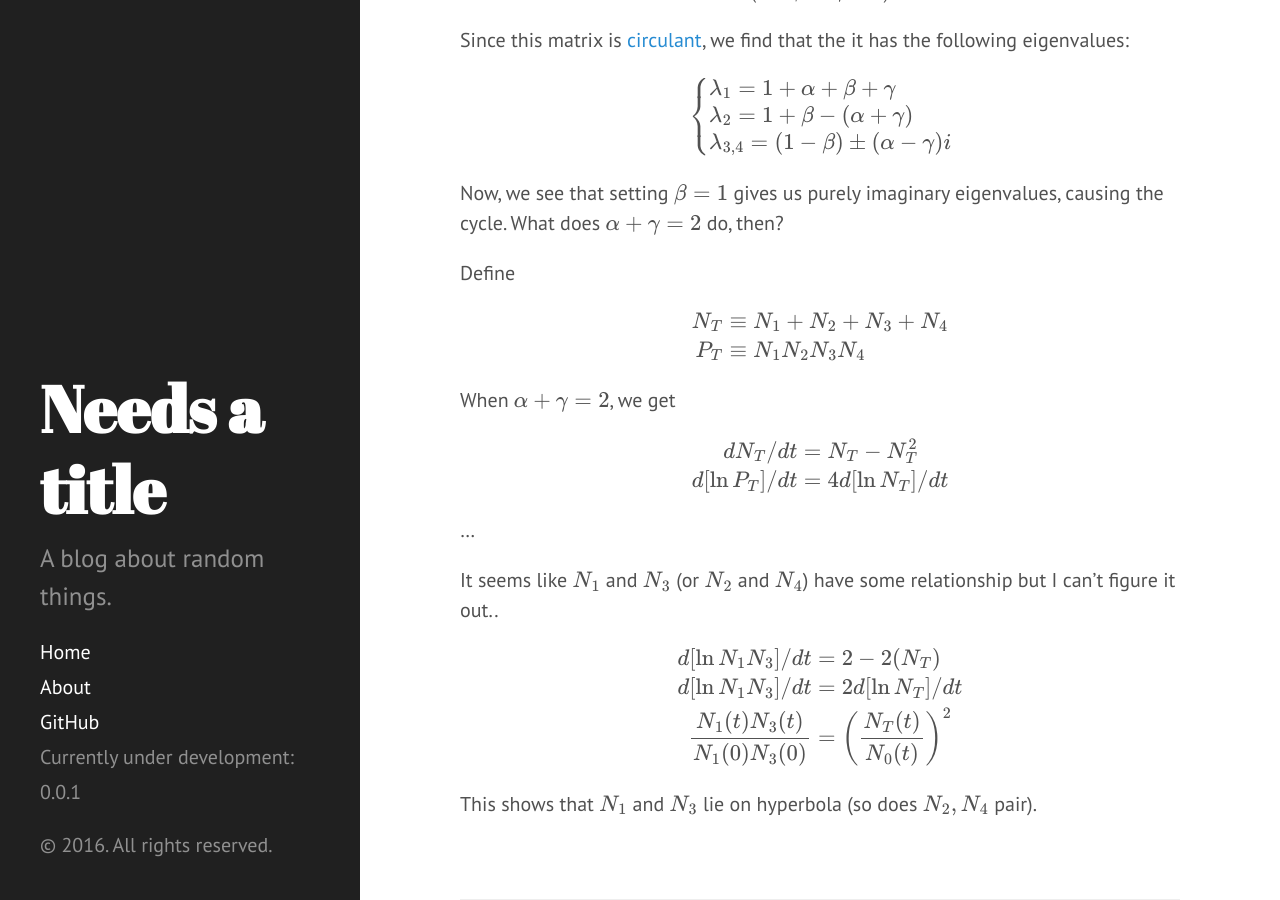
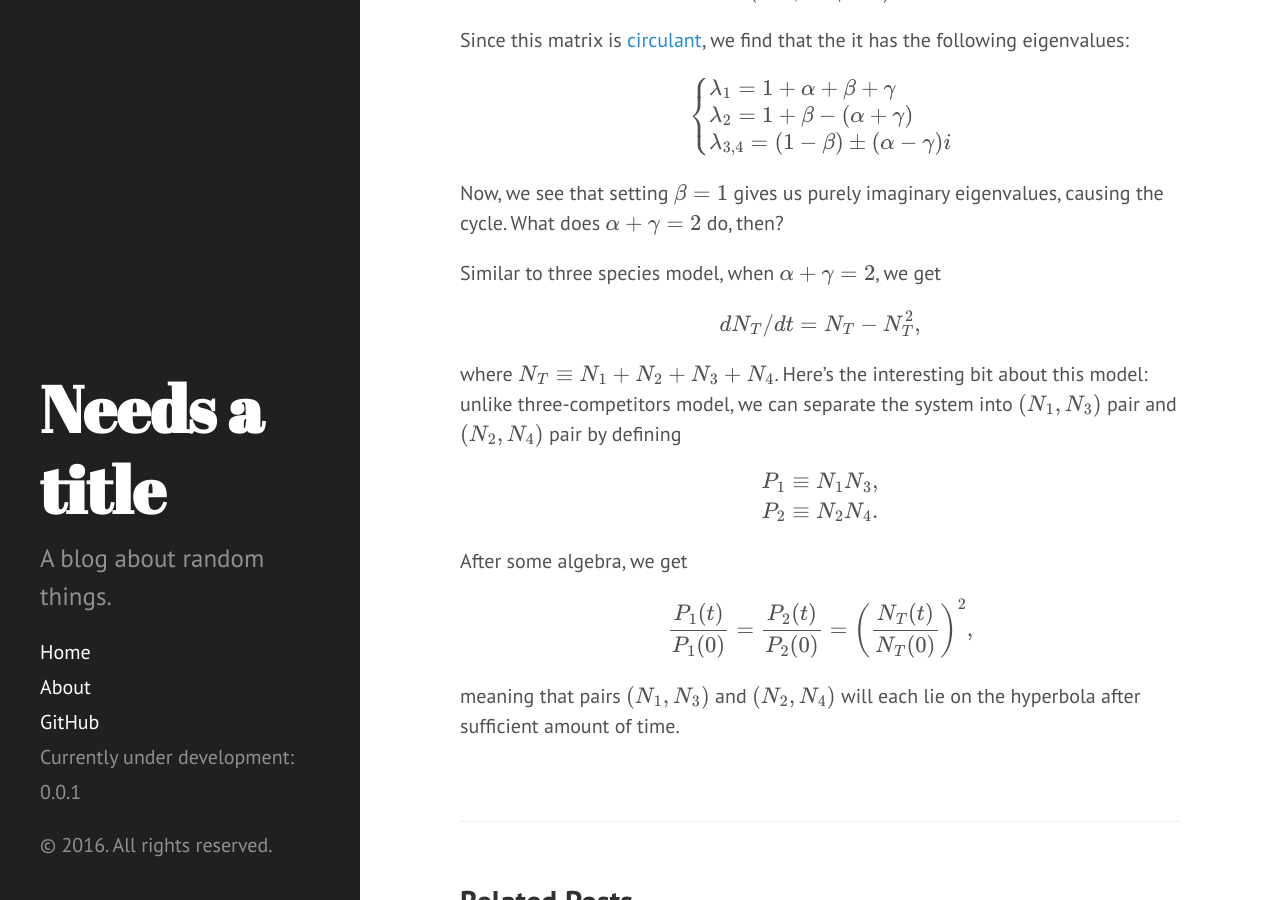
Before and after one commit to parksw3/parksw3.github.io, a Jekyll site: the page built from _posts/2016-10-24-competition-model.md, in a window 1280 px wide and 900 px high, scrolled down 1233 px. Built offline with Jekyll 4.4.1, drawn with Linux system fonts in a browser that asks for light colours; formulas are drawn with MathJax 3.

Commit message:
almost done

```diff
--- a/_posts/2016-10-24-competition-model.md
+++ b/_posts/2016-10-24-competition-model.md
@@ -60,35 +60,27 @@ $$
 
 Now, we see that setting $\beta = 1$ gives us purely imaginary eigenvalues, causing the cycle. What does $\alpha + \gamma = 2$ do, then?
 
-
-Define
+Similar to three species model, when $\alpha + \gamma = 2$, we get
 
 $$
 \begin{aligned}
-N_T &\equiv N_1 + N_2 + N_3 + N_4\\
-P_T &\equiv N_1 N_2 N_3 N_4
+dN_T/dt &= N_T - N_T^2,
 \end{aligned}
 $$
 
-When $\alpha + \gamma = 2$, we get
+where $N_T \equiv N_1 + N_2 + N_3 + N_4$. Here's the interesting bit about this model: unlike three-competitors model, we can separate the system into $(N_1, N_3)$ pair and $(N_2, N_4)$ pair by defining
 
 $$
 \begin{aligned}
-dN_T/dt &= N_T - N_T^2\\
-d[\ln P_T]/dt &= 4 d[\ln N_T]/dt
+P_1 &\equiv N_1 N_3,\\
+P_2 &\equiv N_2 N_4.
 \end{aligned}
 $$
 
-...
-
-It seems like $N_1$ and $N_3$ (or $N_2$ and $N_4$) have some relationship but I can't figure it out..
+After some algebra, we get
 
 $$
-\begin{aligned}
-d[\ln N_1 N_3]/dt &= 2 - 2(N_T)\\
-d[\ln N_1 N_3]/dt &= 2 d[\ln N_T]/dt\\
-\frac{N_1(t) N_3(t)}{N_1(0) N_3(0)} &= \left(\frac{N_T(t)}{N_0(t)}\right)^2 \\
-\end{aligned}
+\frac{P_1(t)}{P_1(0)} = \frac{P_2(t)}{P_2(0)} = \left(\frac{N_T(t)}{N_T(0)} \right)^2,
 $$
 
-This shows that $N_1$ and $N_3$ lie on hyperbola (so does $N_2, N_4$ pair).
+meaning that pairs $(N_1, N_3)$ and $(N_2, N_4)$ will each lie on the hyperbola after sufficient amount of time.
```
